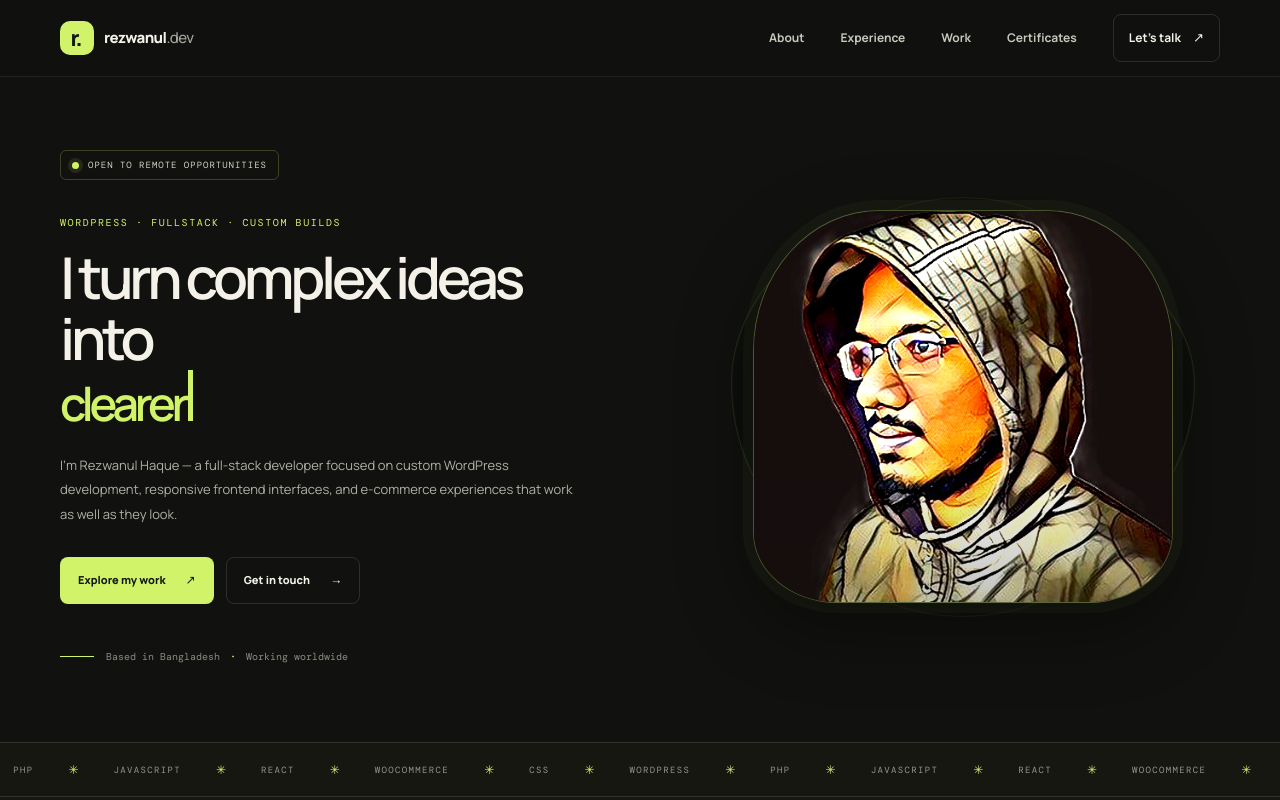
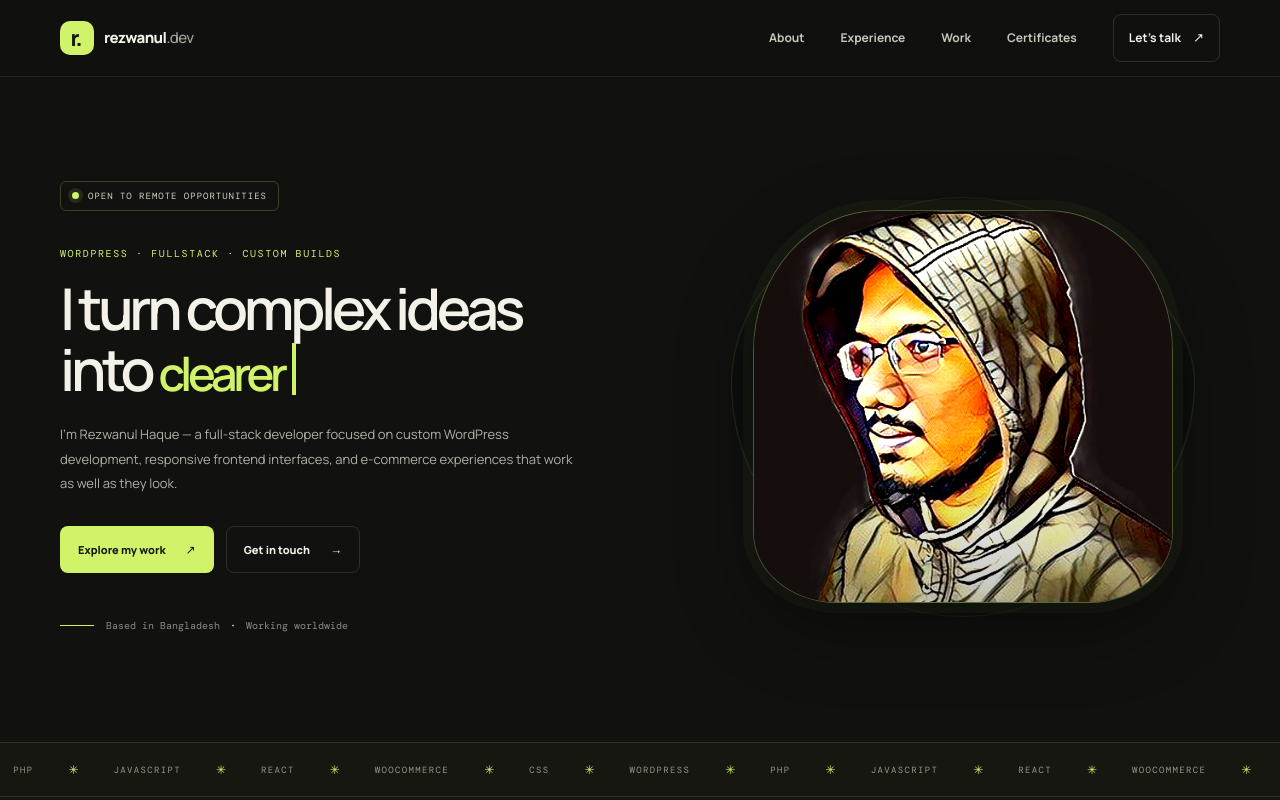
Before and after one commit to RezwanulHaqueMukto/me, a React (Vite) app: page / in a window 1280 px wide. Shown: the top 800 px of the page. Built offline with nearby package versions, Linux system fonts and the light colour scheme.

Commit message:
Fix hero typing overflow

```diff
--- a/src/styles.css
+++ b/src/styles.css
@@ -287,15 +287,16 @@ h1 {
 }
 
 .headline-typed {
-  display: inline-flex;
-  align-items: baseline;
-  min-width: 18ch;
-  white-space: nowrap;
+  display: inline;
+  max-width: 100%;
+  white-space: normal;
 }
 
 .typing-text {
-  display: inline-block;
+  display: inline;
   font-size: 0.9em;
+  overflow-wrap: anywhere;
+  word-break: break-word;
 }
 
 .typing-cursor {
```
